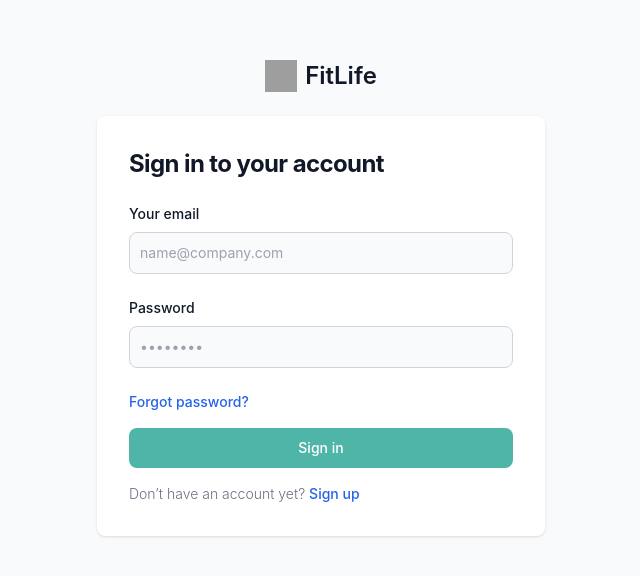
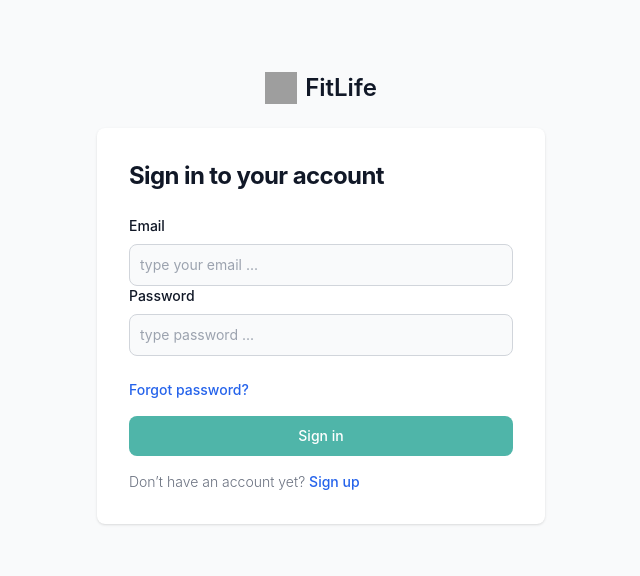
Before and after one commit to MAMCB/WD045-FinalProject-FitnessPlanner, a React (Vite) app in the folder client/: page /login in a window 1280 px wide. Shown: the part 102-678 px from the top of the page, without its empty margins (319-959 px from the left). Built offline with nearby package versions, Linux system fonts and the light colour scheme; no server answers; grey boxes are pictures that could not be loaded.

Commit message:
finish login validation fom

```diff
--- a/client/src/components/Login.jsx
+++ b/client/src/components/Login.jsx
@@ -3,24 +3,54 @@ import { useState, useContext } from "react";
 import { Link } from "react-router-dom";
 import { AuthContext } from "../context/Auth";
 import { Navigate } from "react-router-dom";
+import { useForm, FormProvider, useFormContext } from "react-hook-form";
+import { Input } from "./Input";
 
 const Login = () => {
   const context = useContext(AuthContext);
+  const errors_ = context.errors;
+  const methods = useForm();
 
-  const [user, setUser] = useState({
-    email: "",
-    password: "",
+  const email_Validation = {
+    name: "email",
+    label: "Email",
+    type: "email",
+    id: "email",
+    placeholder: "type your email ...",
+    validation: {
+      required: {
+        value: true,
+        message: "Email is required",
+      },
+      pattern: {
+        value:
+          /^(([^<>()[\]\\.,;:\s@"]+(\.[^<>()[\]\\.,;:\s@"]+)*)|(".+"))@((\[[0-9]{1,3}\.[0-9]{1,3}\.[0-9]{1,3}\.[0-9]{1,3}\])|(([a-zA-Z\-0-9]+\.)+[a-zA-Z]{2,}))$/,
+        message: "Invalid email address",
+      },
+    },
+  };
+
+  const password_Validation = {
+    name: "password",
+    label: "Password",
+    type: "password",
+    id: "password",
+    placeholder: "type password ...",
+    validation: {
+      required: {
+        value: true,
+        message: "required",
+      },
+      minLength: {
+        value: 8,
+        message: "min 8 characters",
+      },
+    },
+  };
+
+  const handleSubmit = methods.handleSubmit((data) => {
+    context.login(data);
   });
-
-  const handleChange = (e) => {
-    const { name, value } = e.target;
-    setUser({ ...user, [name]: value });
-  };
-  const handleSubmit = (e) => {
-    e.preventDefault();
-    console.log(user);
-    context.login(user);
-  };
   if (!context.loading && context.user) {
     return <Navigate to="/" />;
   }
@@ -47,46 +77,18 @@ const Login = () => {
                 <h1 className="text-xl font-bold leading-tight tracking-tight text-gray-900 md:text-2xl dark:text-white">
                   Sign in to your account
                 </h1>
+                <FormProvider {...methods}>
                   <form
                     className="space-y-4 md:space-y-6"
-                  onSubmit={handleSubmit}
+                    onSubmit={(e) => e.preventDefault()}
+                    noValidate
+                    autoComplete="off"
                   >
                     <div>
-                    <label
-                      htmlFor="email"
-                      className="block mb-2 text-sm font-medium text-gray-900 dark:text-white"
-                    >
-                      Your email
-                    </label>
-                    <input
-                      type="email"
-                      name="email"
-                      id="email"
-                      value={user.email}
-                      onChange={handleChange}
-                      placeholder="name@company.com"
-                      className="bg-gray-50 border border-gray-300 text-gray-900 sm:text-sm rounded-lg focus:ring-primary-600 focus:border-primary-600 block w-full p-2.5 dark:bg-gray-700 dark:border-gray-600 dark:placeholder-gray-400 dark:text-white dark:focus:ring-blue-500 dark:focus:border-blue-500"
-                      required
-                    />
+                      <Input {...email_Validation} />
+                      <Input {...password_Validation} />
                     </div>
-                  <div>
-                    <label
-                      htmlFor="password"
-                      className="block mb-2 text-sm font-medium text-gray-900 dark:text-white"
-                    >
-                      Password
-                    </label>
-                    <input
-                      type="password"
-                      name="password"
-                      id="password"
-                      value={user.password}
-                      onChange={handleChange}
-                      placeholder="••••••••"
-                      className="bg-gray-50 border border-gray-300 text-gray-900 sm:text-sm rounded-lg focus:ring-primary-600 focus:border-primary-600 block w-full p-2.5 dark:bg-gray-700 dark:border-gray-600 dark:placeholder-gray-400 dark:text-white dark:focus:ring-blue-500 dark:focus:border-blue-500"
-                      required
-                    />
-                  </div>
+                    <div></div>
                     <div>
                       <div className="flex items-start">
                         <a
@@ -97,7 +99,7 @@ const Login = () => {
                         </a>
                       </div>
                       <button
-                      type="submit"
+                        onClick={handleSubmit}
                         className="w-full mt-4 mb-4 text-white bg-primaryOne hover:bg-secondary focus:ring-4 focus:outline-none focus:ring-primary-300 font-medium rounded-lg text-sm px-5 py-2.5 text-center dark:bg-primary-600 dark:hover:bg-primary-700 dark:focus:ring-primary-800"
                       >
                         Sign in
@@ -113,6 +115,7 @@ const Login = () => {
                       </p>
                     </div>
                   </form>
+                </FormProvider>
               </div>
             </div>
           </div>
--- a/client/src/components/Register.jsx
+++ b/client/src/components/Register.jsx
@@ -90,7 +90,7 @@ const Register = () => {
     context.register(data);
   });
   // if user exist go to home
-  if (context.user) {
+  if (!context.loading && context.user) {
     return <Navigate to="/" />;
   }
 
@@ -127,7 +127,7 @@ const Register = () => {
                     <Input {...password_Validation} />
                     <Input {...confirmPassword_Validation} />
                   </div>
-                  <div>
+             {/*      <div>
                     {errors_?.username && (
                       <p className="text-danger">{errors_?.username.message}</p>
                     )}
@@ -142,10 +142,9 @@ const Register = () => {
                         {errors_?.confirmPassword.message}
                       </p>
                     )}
-                  </div>
+                  </div> */}
                   <div>
                     <button
-                      /* type="submit" */
                       onClick={handleSubmit}
                       className="w-full mt-4 mb-4 text-white bg-primaryOne hover:bg-secondary focus:ring-4 focus:outline-none focus:ring-primary-300 font-medium rounded-lg text-sm px-5 py-2.5 text-center dark:bg-primary-600 dark:hover:bg-primary-700 dark:focus:ring-primary-800"
                     >
```
Lines whose indentation alone changed are shown as unchanged.
